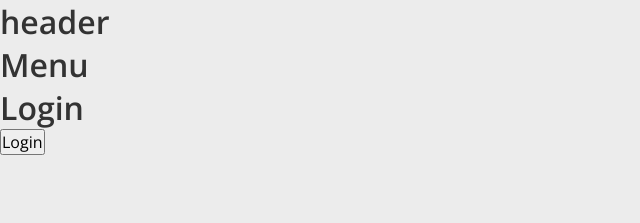
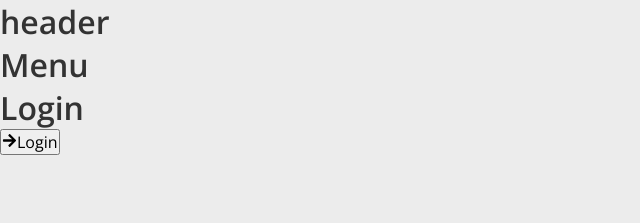
Before and after one commit to wernerjr/gpro-frontend, a React (Create React App) app: page / in a window 1280 px wide. Shown: the top 223 px of the page, without its empty margins (0-640 px from the left). Built offline with nearby package versions, Linux system fonts and the light colour scheme.

Commit message:
Icon use exemple, header and menu insite AuthProvider

```diff
--- a/src/hooks/index.tsx
+++ b/src/hooks/index.tsx
@@ -6,9 +6,11 @@ import Menu from '../components/Menu';
 
 const AppProvider: React.FC = ({ children }) => (
   <>
-    <Header />
-    <Menu />
-    <AuthProvider>{children}</AuthProvider>
+    <AuthProvider>
+      <Header />
+      <Menu />
+      {children}
+    </AuthProvider>
   </>
 );
 
--- a/src/pages/Home/index.tsx
+++ b/src/pages/Home/index.tsx
@@ -1,4 +1,5 @@
 import React, { useCallback } from 'react';
+import { FaArrowLeft } from 'react-icons/fa';
 
 import { Container } from './styles';
 
@@ -15,6 +16,7 @@ const Home: React.FC = () => {
     <Container>
       <h1>Home</h1>
       <button type="button" onClick={handleLogout}>
+        <FaArrowLeft size={15} />
         Logout
       </button>
     </Container>
--- a/src/pages/Login/index.tsx
+++ b/src/pages/Login/index.tsx
@@ -1,5 +1,6 @@
 import React, { useCallback } from 'react';
 import { useHistory } from 'react-router-dom';
+import { FaArrowRight } from 'react-icons/fa';
 
 import { Container } from './styles';
 
@@ -18,6 +19,7 @@ const Home: React.FC = () => {
     <Container>
       <h1>Login</h1>
       <button type="button" onClick={handleLogin}>
+        <FaArrowRight size={15} />
         Login
       </button>
     </Container>
```
